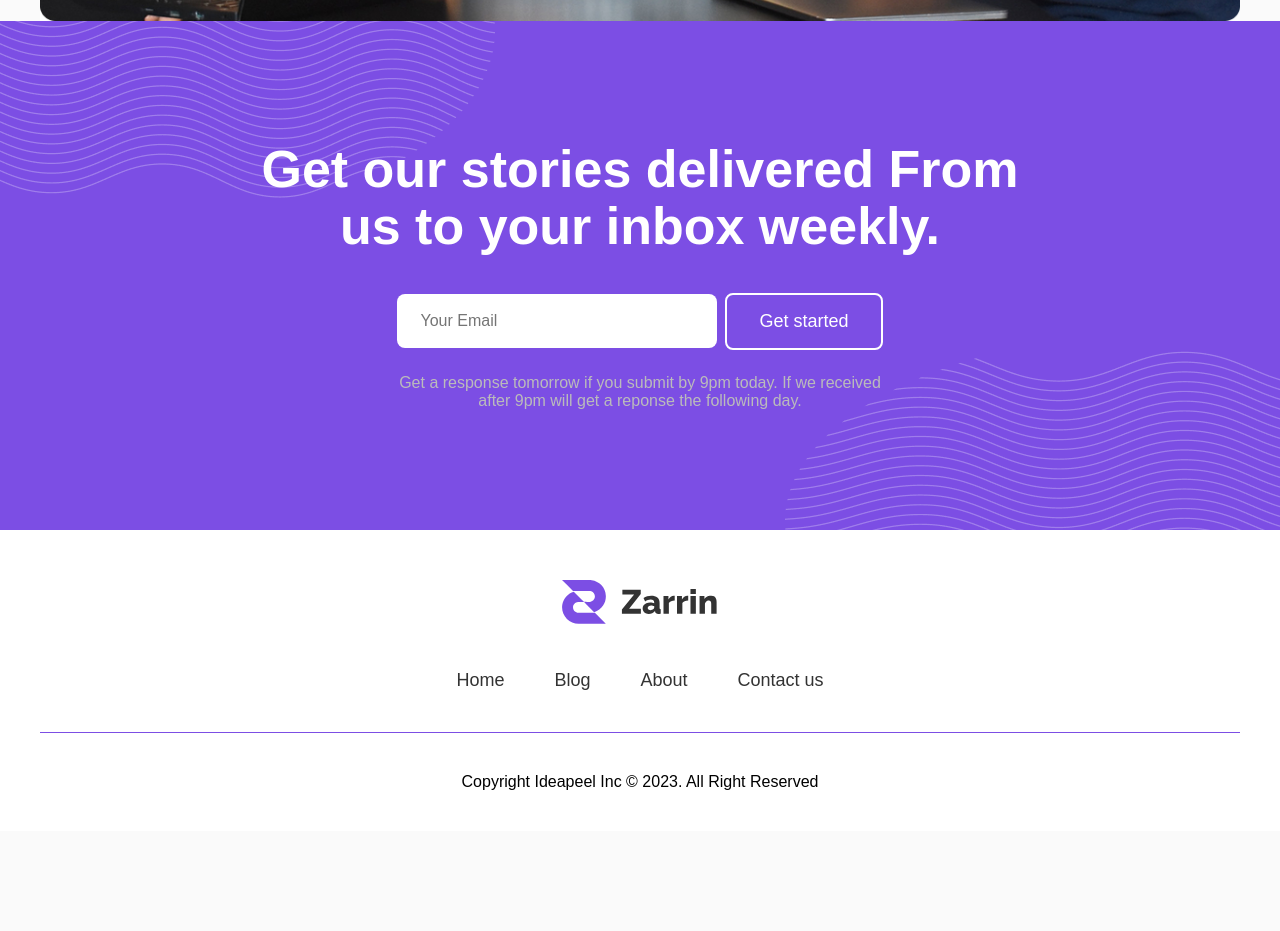
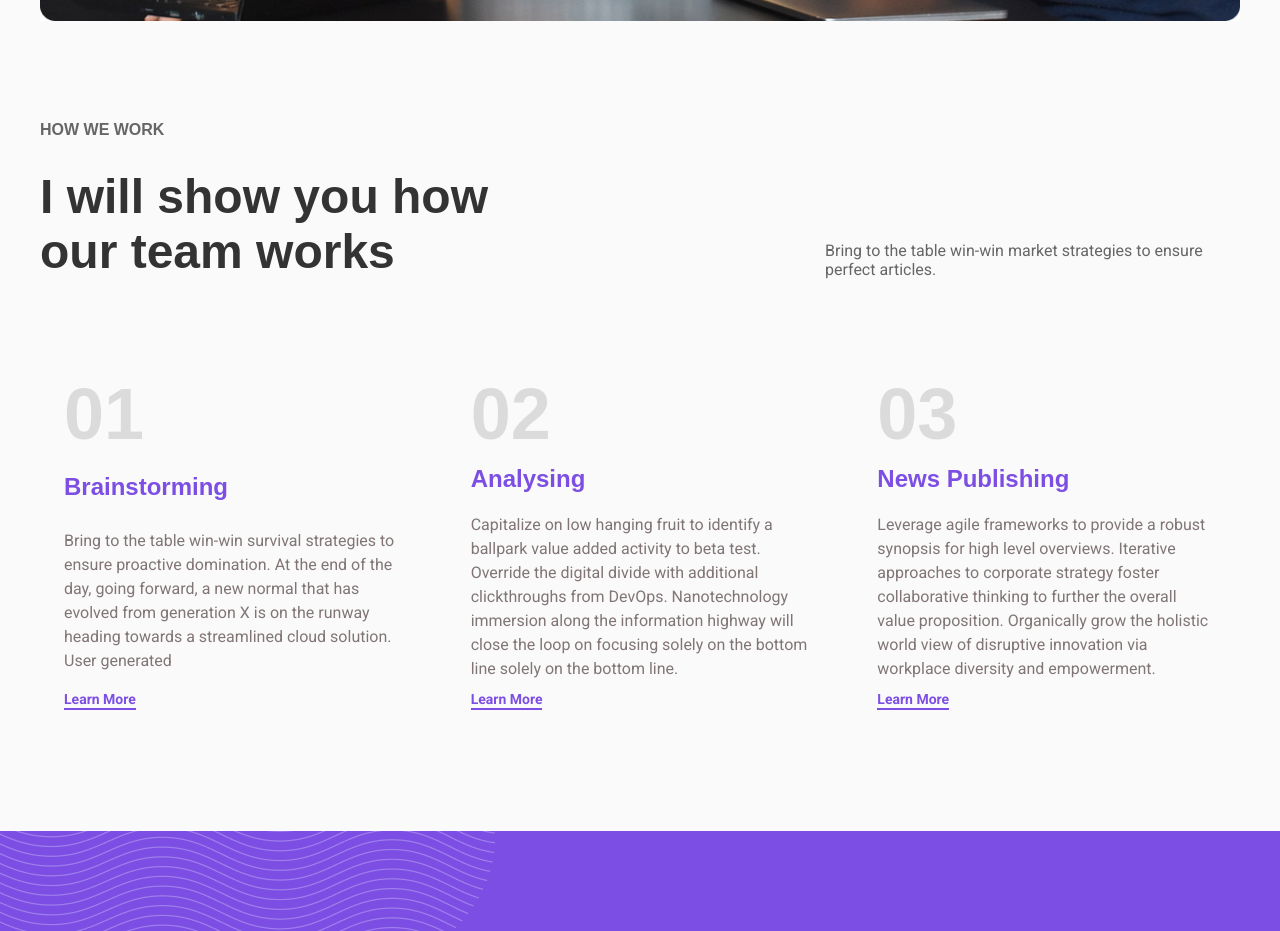
Before and after one commit to andreyk1n/zarrin, a React (Create React App) app: page /about in a window 1280 px wide. Shown: the part 980-1911 px from the top of the page. Before the commit the page ends 1811 px from the top, so only its background shows below. Built offline with nearby package versions, Linux system fonts and the light colour scheme.

Commit message:
add CardsList

```diff
--- /dev/null
+++ b/src/Components/CardsList/CardsList.css
@@ -0,0 +1,144 @@
+.cards-list {
+    margin: 100px 0;
+}
+
+.cards-list__container {
+    display: flex;
+    flex-direction: column;
+    gap: 30px;
+}
+
+.cards-list__label {
+    color: #666;
+    font-size: 16px;
+    font-weight: 700;
+}
+
+.cards-list__head {
+    display: flex;
+    justify-content: space-between;
+    align-items: flex-end;
+    gap: 20px;
+}
+
+.cards-list__title {
+    color: #333;
+    font-size: clamp(33px, 5vw, 48px);
+    text-align: left;
+    font-weight: 700;
+    max-width: 500px;
+}
+
+.cards-list__head p {
+    color: #666;
+    font-size: 16px;
+    text-align: left;
+    font-family: "Roboto",sans-serif;
+    font-weight: 400;
+    max-width: 415px;
+}
+
+.cards-list__items {
+    display: grid;
+    grid-template-columns: repeat(3, 1fr);
+    gap: 20px;
+    margin-top: 40px;
+}
+
+.card {
+    display: flex;
+    flex-direction: column;
+    gap: 10px;
+    justify-content: space-between;
+    padding: 24px;
+    transition-duration: .5s;
+    border-radius: 16px;
+}
+
+.card span {
+    color: #666;
+    font-size: clamp(50px, 6vw, 72px);
+    font-weight: 700;
+    opacity: .2;
+    transition-duration: .5s;
+}
+
+.card__title {
+    color: #7c4ee4;
+    font-size: clamp(17px, 2.5vw, 24px);
+    font-weight: 700;
+    transition-duration: .5s;
+}
+
+.card__text {
+    margin-top: 10px;
+    color: #817575;
+    font-size: 16px;
+    font-family: "Roboto",sans-serif;
+    font-weight: 400;
+    line-height: 24px;
+    transition-duration: .5s;
+}
+
+.card__link {
+    color: #7c4ee4;
+    font-size: 14px;
+    font-family: "Roboto",sans-serif;
+    font-weight: 700;
+    text-decoration: none;
+    transition-duration: .5s;
+    position: relative;
+    width: fit-content;
+}
+
+.card__link::after {
+    content: '';
+    position: absolute;
+    left: 0;
+    bottom: -3px;
+    width: 100%;
+    height: 2px;
+    background-color: #7c4ee4;
+    transition-duration: .5s;
+}
+
+.card:hover {
+    background-color: #7c4ee4;
+}
+
+.card:hover span {
+    color: #fff;
+    opacity: .8;
+}
+
+.card:hover .card__title {
+    color: #fff;
+}
+
+.card:hover .card__text {
+    color: #f7f6fe;
+}
+
+.card:hover .card__link {
+    color: #fff;
+}
+
+.card:hover .card__link::after {
+    background-color: #fff;
+}
+
+@media (max-width: 992px) {
+    .cards-list {
+        margin: 60px 0;
+    }
+    .cards-list__items {
+        grid-template-columns: 1fr;
+    }
+}
+
+@media (max-width: 768px) {
+    .cards-list__head {
+        flex-direction: column;
+        align-items: flex-start;
+    }
+}
--- /dev/null
+++ b/src/Components/CardsList/CardsList.jsx
@@ -0,0 +1,41 @@
+import './CardsList.css';
+
+const CardsList = () => {
+    return (
+        <>
+            <div className="cards-list">
+                <div className="cards-list__container">
+                    <span className="cards-list__label">HOW WE WORK</span>
+                    <div className="cards-list__head">
+                        <h2 className="cards-list__title">I will show you how our team works</h2>
+                        <p>Bring to the table win-win market strategies to ensure perfect articles. </p>
+                    </div>
+                    <div className="cards-list__items">
+                        <div className="cards-list_item card">
+                            <span>01</span>
+                            <h3 className="card__title">Brainstorming</h3>
+                            <p className="card__text">Bring to the table win-win survival strategies to ensure proactive domination. At the end of the day, going forward, a new normal that has evolved from generation X is on the runway heading towards a streamlined cloud solution. User generated</p>
+                            <a href="#" className="card__link">Learn More</a>
+                        </div>
+
+                        <div className="cards-list_item card">
+                            <span>02</span>
+                            <h3 className="card__title">Analysing</h3>
+                            <p className="card__text">Capitalize on low hanging fruit to identify a ballpark value added activity to beta test. Override the digital divide with additional clickthroughs from DevOps. Nanotechnology immersion along the information highway will close the loop on focusing solely on the bottom line solely on the bottom line.</p>
+                            <a href="#" className="card__link">Learn More</a>
+                        </div>
+
+                        <div className="cards-list_item card">
+                            <span>03</span>
+                            <h3 className="card__title">News Publishing</h3>
+                            <p className="card__text">Leverage agile frameworks to provide a robust synopsis for high level overviews. Iterative approaches to corporate strategy foster collaborative thinking to further the overall value proposition. Organically grow the holistic world view of disruptive innovation via workplace diversity and empowerment.</p>
+                            <a href="#" className="card__link">Learn More</a>
+                        </div>
+                    </div>
+                </div>
+            </div>
+        </>
+    );
+}
+
+export default CardsList;
--- a/src/pages/About.jsx
+++ b/src/pages/About.jsx
@@ -1,3 +1,4 @@
+import CardsList from "../Components/CardsList/CardsList";
 import Content from "../Components/Content/Content";
 import Cta from "../Components/Cta/Cta";
 
@@ -5,6 +6,7 @@ const About = () => {
     return (
         <>
         <Content />
+        <CardsList />
         <Cta />
         </>
     )
```
